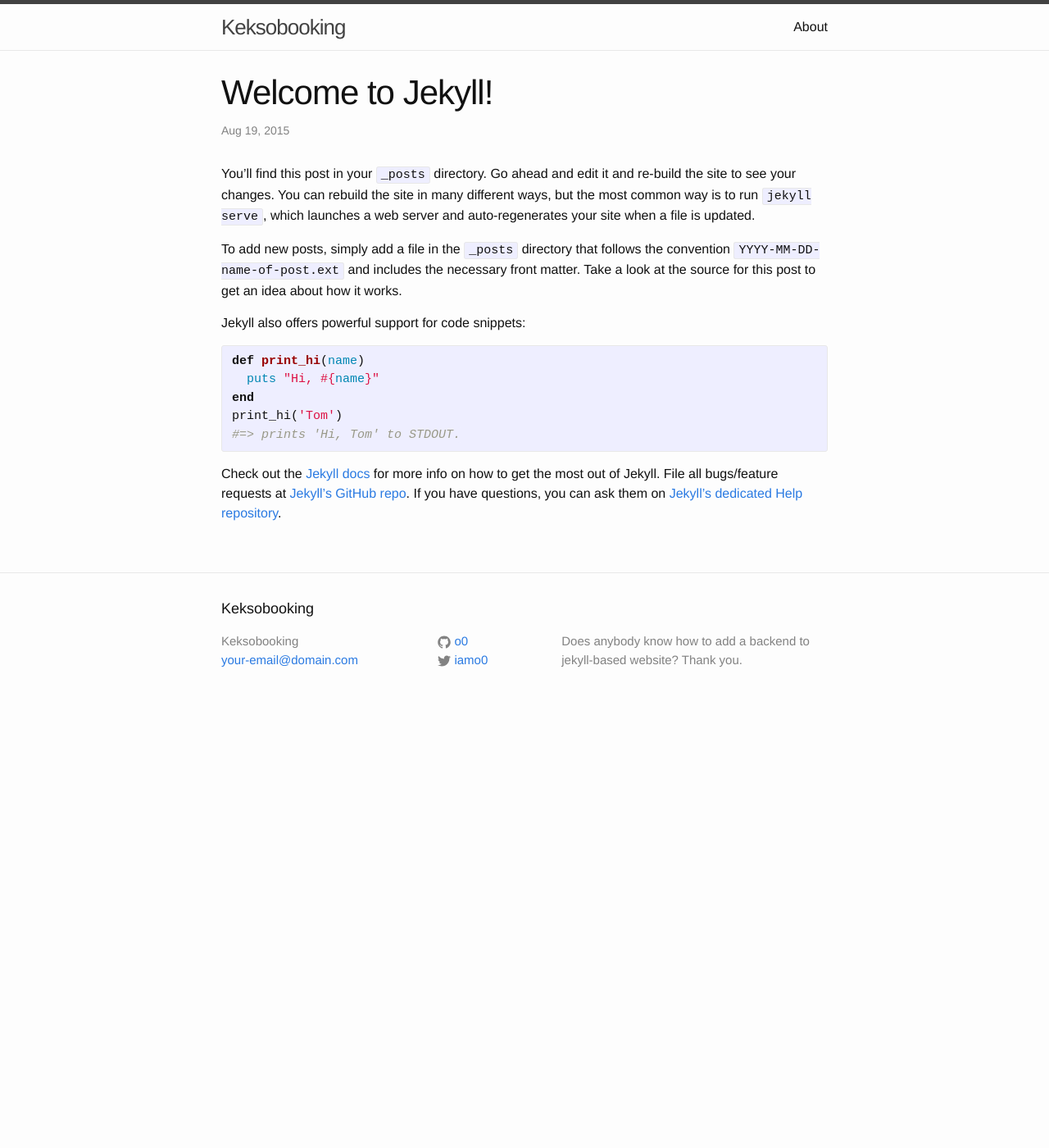
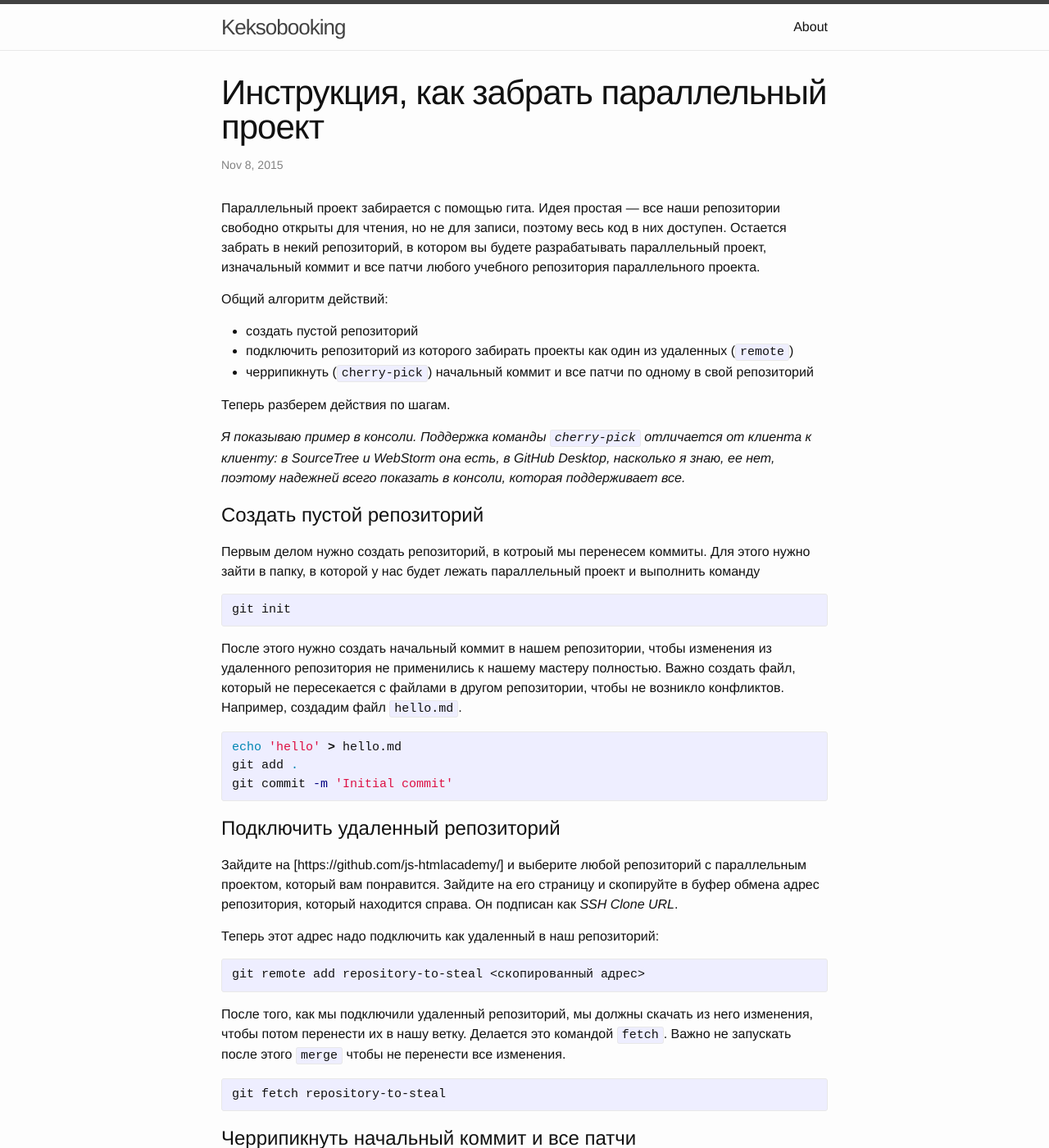
Before and after one commit to o0/o0.github.io, a Jekyll site: the page built from _posts/2015-08-19-welcome-to-jekyll.markdown, in a window 1280 px wide and 1400 px high. Shown: the whole window at 82% size. Built offline with Jekyll 4.4.1, drawn with Linux system fonts in a browser that asks for light colours; some of the changed text lies outside the part shown.

Commit message:
Instruction how to steal another repository

````diff
--- a/_posts/2015-08-19-welcome-to-jekyll.markdown
+++ b/_posts/2015-08-19-welcome-to-jekyll.markdown
@@ -1,25 +1,78 @@
 ---
 layout: post
-title:  "Welcome to Jekyll!"
-date:   2015-08-19 15:55:01
-categories: jekyll update
+title:  "Инструкция, как забрать параллельный проект"
+date:   2015-11-08 16:00:01
+categories:
 ---
-You’ll find this post in your `_posts` directory. Go ahead and edit it and re-build the site to see your changes. You can rebuild the site in many different ways, but the most common way is to run `jekyll serve`, which launches a web server and auto-regenerates your site when a file is updated.
 
-To add new posts, simply add a file in the `_posts` directory that follows the convention `YYYY-MM-DD-name-of-post.ext` and includes the necessary front matter. Take a look at the source for this post to get an idea about how it works.
+Параллельный проект забирается с помощью гита. Идея простая — все наши репозитории свободно открыты для чтения, но не для записи, поэтому весь код в них доступен. Остается забрать в некий репозиторий, в котором вы будете разрабатывать параллельный проект, изначальный коммит и все патчи любого учебного репозитория параллельного проекта.
 
-Jekyll also offers powerful support for code snippets:
+Общий алгоритм действий:
+* создать пустой репозиторий
+* подключить репозиторий из которого забирать проекты как один из удаленных (`remote`)
+* черрипикнуть (`cherry-pick`) начальный коммит и все патчи по одному в свой репозиторий
 
-{% highlight ruby %}
-def print_hi(name)
-  puts "Hi, #{name}"
-end
-print_hi('Tom')
-#=> prints 'Hi, Tom' to STDOUT.
+Теперь разберем действия по шагам.
+
+_Я показываю пример в консоли. Поддержка команды `cherry-pick` отличается от клиента к клиенту: в SourceTree и WebStorm она есть, в GitHub Desktop, насколько я знаю, ее нет, поэтому надежней всего показать в консоли, которая поддерживает все._
+
+# Создать пустой репозиторий
+Первым делом нужно создать репозиторий, в котроый мы перенесем коммиты. Для этого нужно зайти в папку, в которой у нас будет лежать параллельный проект и выполнить команду
+
+{% highlight bash %}
+git init
 {% endhighlight %}
 
-Check out the [Jekyll docs][jekyll] for more info on how to get the most out of Jekyll. File all bugs/feature requests at [Jekyll’s GitHub repo][jekyll-gh]. If you have questions, you can ask them on [Jekyll’s dedicated Help repository][jekyll-help].
+После этого нужно создать начальный коммит в нашем репозитории, чтобы изменения из удаленного репозитория не применились к нашему мастеру полностью. Важно создать файл, который не пересекается с файлами в другом репозитории, чтобы не возникло конфликтов. Например, создадим файл `hello.md`.
 
-[jekyll]:      http://jekyllrb.com
-[jekyll-gh]:   https://github.com/jekyll/jekyll
-[jekyll-help]: https://github.com/jekyll/jekyll-help
+{% highlight bash %}
+echo 'hello' > hello.md
+git add .
+git commit -m 'Initial commit'
+{% endhighlight %}
+
+
+# Подключить удаленный репозиторий
+Зайдите на [https://github.com/js-htmlacademy/] и выберите любой репозиторий с параллельным проектом, который вам понравится. Зайдите на его страницу и скопируйте в буфер обмена адрес репозитория, который находится справа. Он подписан как *SSH Clone URL*.
+
+Теперь этот адрес надо подключить как удаленный в наш репозиторий:
+{% highlight bash %}
+git remote add repository-to-steal <скопированный адрес>
+{% endhighlight %}
+
+После того, как мы подключили удаленный репозиторий, мы должны скачать из него изменения, чтобы потом перенести их в нашу ветку. Делается это командой `fetch`. Важно не запускать после этого `merge` чтобы не перенести все изменения.
+
+{% highlight bash %}
+git fetch repository-to-steal
+{% endhighlight %}
+
+# Черрипикнуть начальный коммит и все патчи
+Команда `cherry-pick` переносит коммит с указанным id в текущую ветку. Это как раз то, что там надо, чтобы забрать чистый проект — мы заберем только изменения от кексобота и не будем брать изменения от студента. Единственное, что осталось сделать — узнать id коммитов. Это можно сделать, посмотрев историю коммитов, которая у нас есть в ветке `master` удаленного репозиторий.
+
+{% highlight bash %}
+git log repository-to-steal/master
+{% endhighlight %}
+
+Теперь в логе осталось выбрать те коммиты, которые нас интересуют, их автором указан `Keks`. _*По истории нужно идти снизу вверх, более ранние коммиты расположены ниже более поздних.*_
+
+```
+commit aa3bad38af97bfd3399a4400aac0876ffcb33b27
+Author: Keks <keks@htmlacademy.ru>
+Date:   Mon Oct 26 22:42:14 2015 +0300
+
+    :cat: Обновления от Кекса для модуля «Лучшие практики и оптимизация»
+```
+
+Надо найти все коммиты от Кексобота и перенести их в `master`. Для переноса указывается ID коммита — длинный хэш, который записан в поле `commit` у записи.
+
+{% highlight bash %}
+git cherry-pick aa3bad38af97bfd3399a4400aac0876ffcb33b27
+{% endhighlight %}
+
+Теперь можно создать пустой на GitHub'e, по аналогии подключить его как `origin`
+для нашего репозитория и сделать `push`.
+
+{% highlight bash %}
+git remote
+git push
+{% endhighlight %}
````
